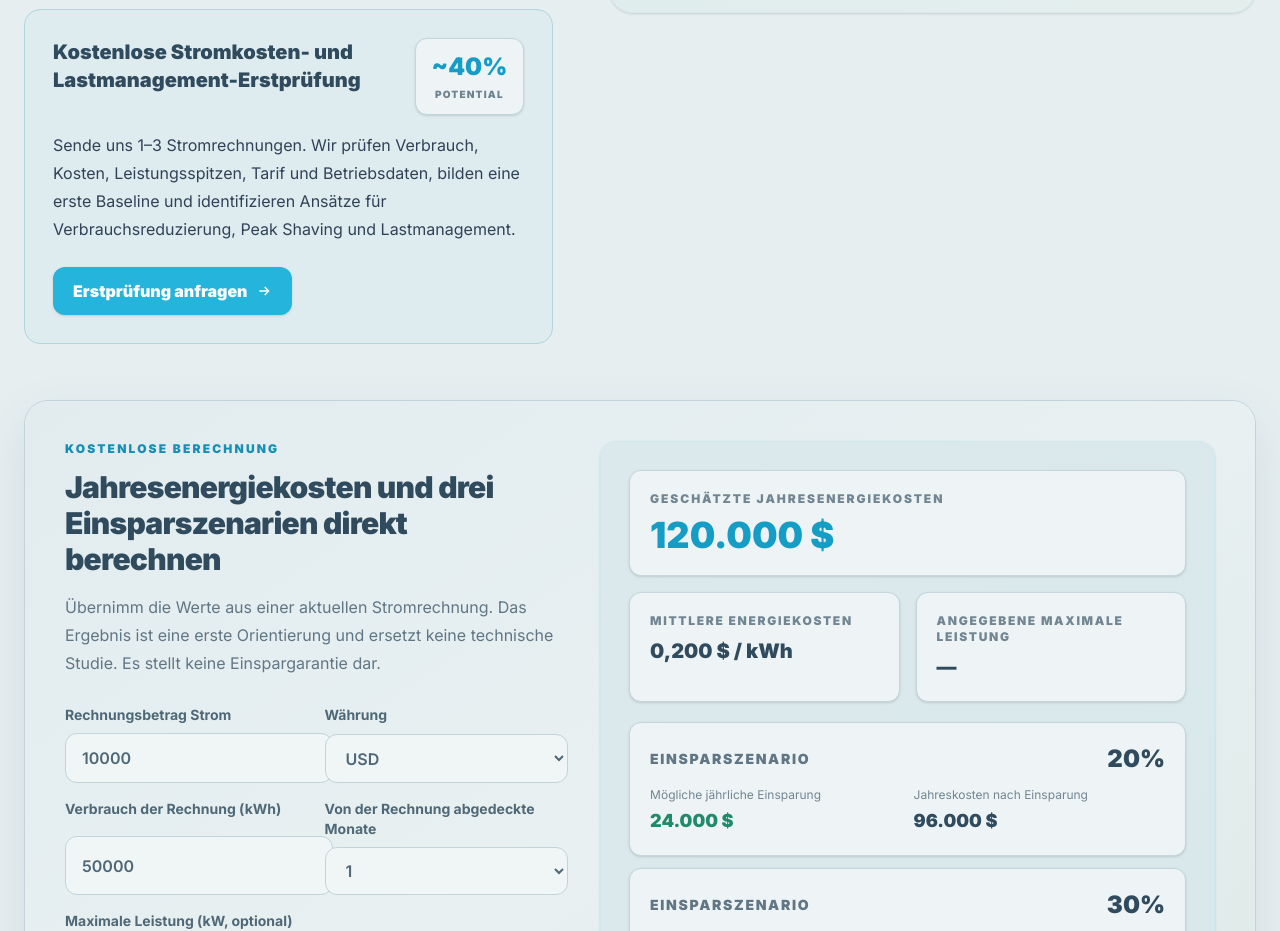
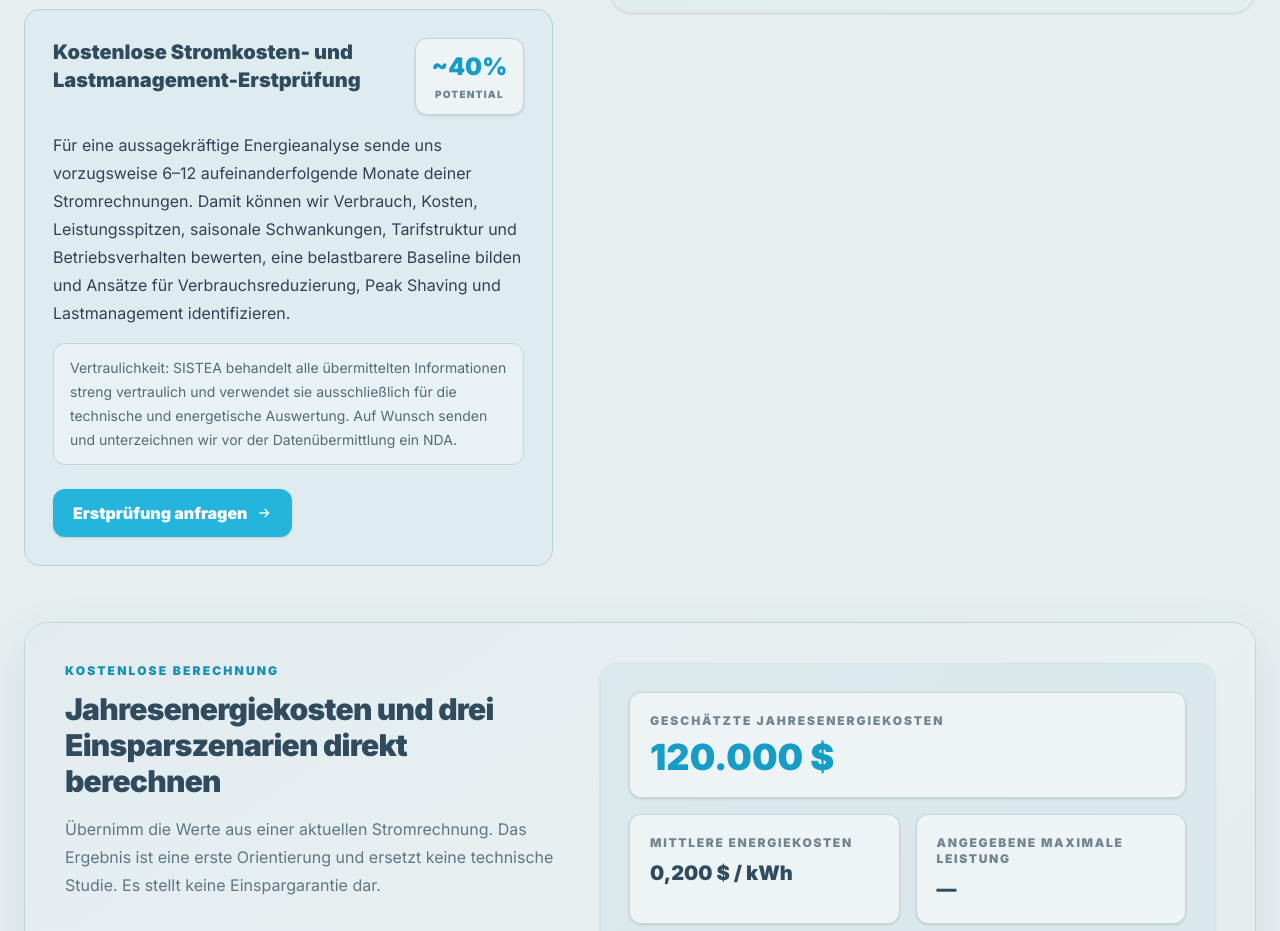
Before and after one commit to andreasreith-glitch/sistea-digital-platform-v4, a Next.js app in the folder sistea-digital-platform/: page /de in a window 1280 px wide. Shown: the part 4100-5031 px from the top of the page. Built offline with nearby package versions, Linux system fonts and the light colour scheme.

Commit message:
RevisSISTEA V12 Balanced Brande review text and privacy information
Updated review text and privacy statements for energy assessment in Spanish, English, and German.

```diff
--- a/sistea-digital-platform/src/app/[locale]/page.tsx
+++ b/sistea-digital-platform/src/app/[locale]/page.tsx
@@ -79,7 +79,9 @@ const translations = {
     ],
     reviewTitle: "Cálculo gratuito de costos energéticos y gestión de demanda",
     reviewText:
-      "Envíanos 1–3 facturas eléctricas. Revisamos consumo, costo, demanda, tarifa y operación para crear una primera línea base e identificar medidas de reducción de consumo, peak shaving y gestión de carga.",
+      "Para una evaluación energética con valor informativo, envíanos preferentemente 6–12 meses consecutivos de facturas eléctricas. Así podemos evaluar consumo, costos, demanda máxima, estacionalidad, estructura tarifaria y comportamiento operativo, y construir una línea base más sólida para identificar medidas de reducción de consumo, peak shaving y gestión de carga.",
+    reviewPrivacy:
+      "Confidencialidad: SISTEA trata toda la información recibida de forma estrictamente confidencial y la utiliza únicamente para la evaluación técnica y energética. Si lo deseas, podemos enviar y firmar un NDA antes de recibir la documentación.",
     reviewButton: "Solicitar primera revisión",
     refrigerationEyebrow: "Cooling Engineering",
     refrigerationTitle: "Chillers, refrigeración industrial y cadena de frío con enfoque de sistema",
@@ -233,7 +235,9 @@ const translations = {
     ],
     reviewTitle: "Free energy-cost and demand-management screening",
     reviewText:
-      "Send us 1–3 electricity bills. We review consumption, cost, demand, tariff and operating data to establish an initial baseline and identify consumption reduction, peak-shaving and load-management measures.",
+      "For a meaningful energy assessment, please send preferably 6–12 consecutive months of electricity bills. This allows us to evaluate consumption, cost, maximum demand, seasonality, tariff structure and operating behavior, and to build a more robust baseline for identifying consumption reduction, peak-shaving and load-management measures.",
+    reviewPrivacy:
+      "Confidentiality: SISTEA treats all information received as strictly confidential and uses it solely for the technical and energy assessment. If requested, we can provide and sign an NDA before any documentation is shared.",
     reviewButton: "Request initial review",
     refrigerationEyebrow: "Cooling Engineering",
     refrigerationTitle: "Chillers, industrial refrigeration and cold chain with a systems approach",
@@ -381,7 +385,9 @@ const translations = {
     ],
     reviewTitle: "Kostenlose Stromkosten- und Lastmanagement-Erstprüfung",
     reviewText:
-      "Sende uns 1–3 Stromrechnungen. Wir prüfen Verbrauch, Kosten, Leistungsspitzen, Tarif und Betriebsdaten, bilden eine erste Baseline und identifizieren Ansätze für Verbrauchsreduzierung, Peak Shaving und Lastmanagement.",
+      "Für eine aussagekräftige Energieanalyse sende uns vorzugsweise 6–12 aufeinanderfolgende Monate deiner Stromrechnungen. Damit können wir Verbrauch, Kosten, Leistungsspitzen, saisonale Schwankungen, Tarifstruktur und Betriebsverhalten bewerten, eine belastbarere Baseline bilden und Ansätze für Verbrauchsreduzierung, Peak Shaving und Lastmanagement identifizieren.",
+    reviewPrivacy:
+      "Vertraulichkeit: SISTEA behandelt alle übermittelten Informationen streng vertraulich und verwendet sie ausschließlich für die technische und energetische Auswertung. Auf Wunsch senden und unterzeichnen wir vor der Datenübermittlung ein NDA.",
     reviewButton: "Erstprüfung anfragen",
     refrigerationEyebrow: "Cooling Engineering",
     refrigerationTitle: "Chiller, Industriekälte und Kühlkette mit Systemansatz",
@@ -711,6 +717,7 @@ export default async function HomePage({ params }: { params: Promise<{ locale: s
                   </div>
                 </div>
                 <p className="mt-4 leading-7 text-slate-700">{t.reviewText}</p>
+                <div className="mt-4 rounded-xl border border-[#b9d7de] bg-[#e8f2f4] px-4 py-3 text-sm leading-6 text-[#516b79]">{t.reviewPrivacy}</div>
                 <a href="#contact" className="mt-6 inline-flex items-center gap-2 rounded-xl bg-[#25b4dc] px-5 py-3 font-black text-white shadow-sm transition hover:bg-[#159dc5]">
                   {t.reviewButton}<ArrowIcon />
                 </a>
```
